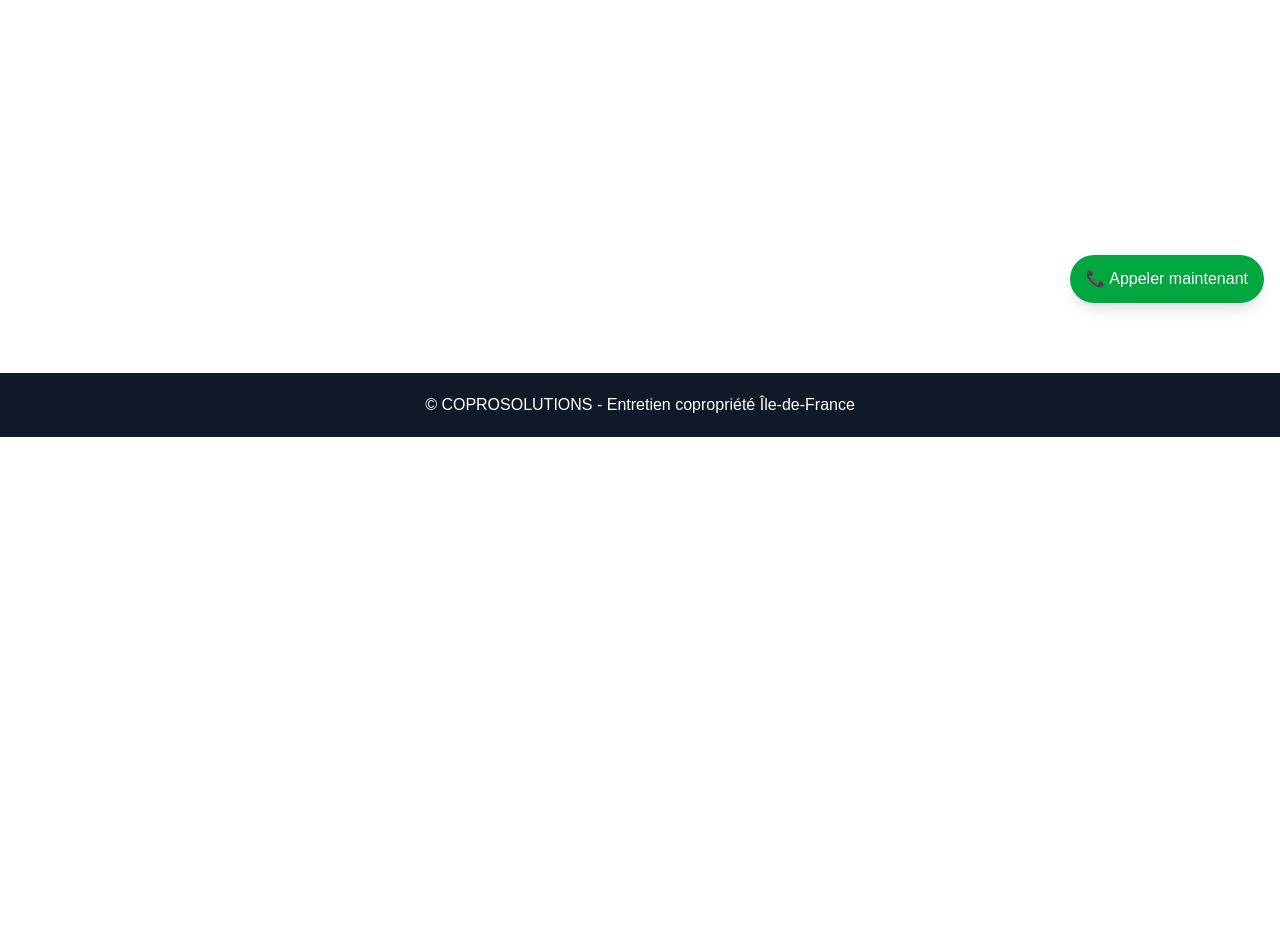
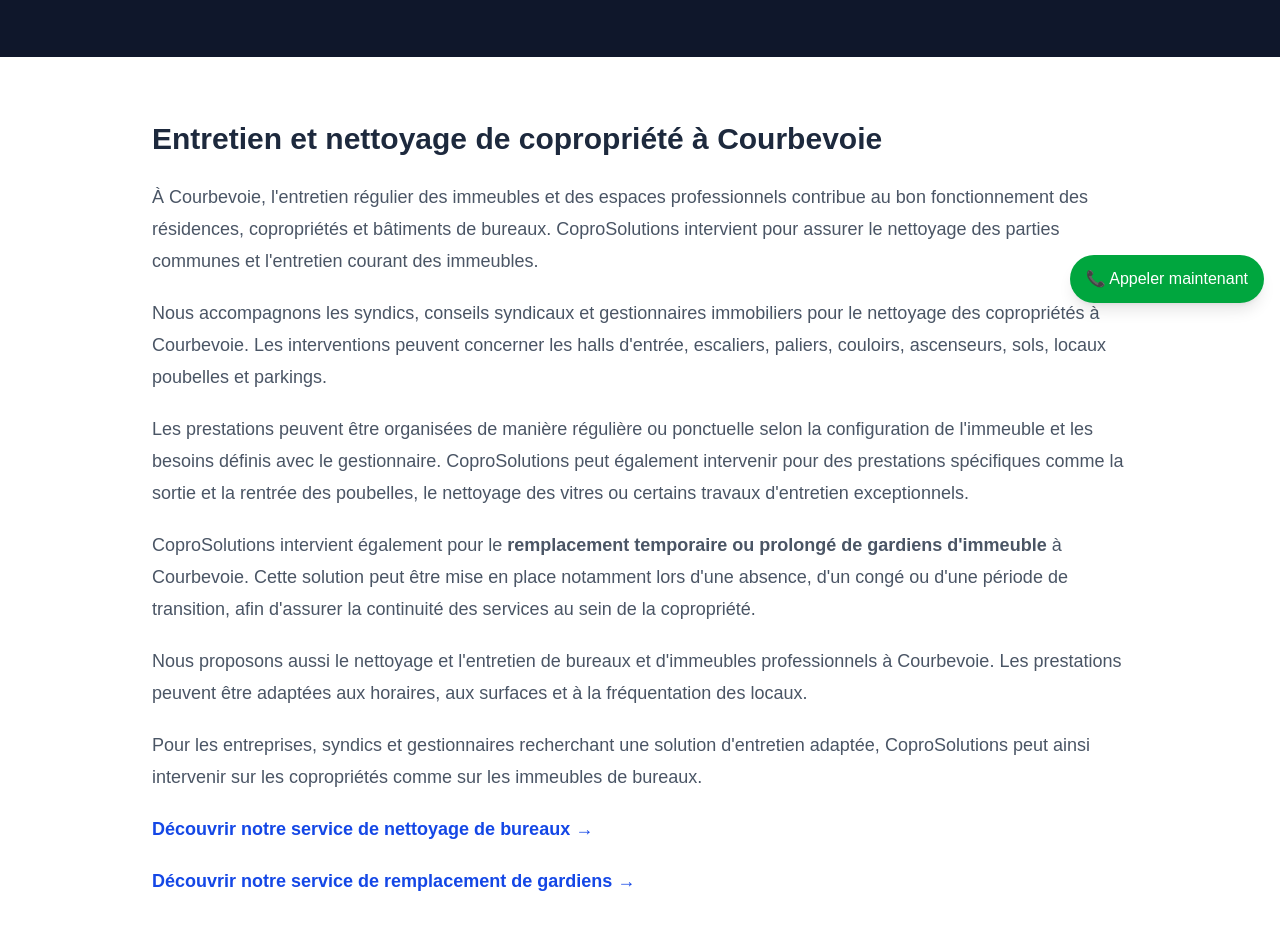
Before and after one commit to amadtag/coprosolutions, a Next.js app: page /zones/hauts-de-seine/courbevoie in a window 1280 px wide. Before the commit this address had no page. Shown: the part 481-1410 px from the top of the page. Before the commit the page ends 918 px from the top, so only its background shows below. Built offline with nearby package versions, Linux system fonts and the light colour scheme.

Commit message:
Ajout page SEO Courbevoie

```diff
--- /dev/null
+++ b/app/zones/hauts-de-seine/courbevoie/page.tsx
@@ -0,0 +1,116 @@
+import type { Metadata } from "next";
+import LocalCityPage from "@/app/zones/_components/LocalCityPage";
+
+export const metadata: Metadata = {
+  title:
+    "Nettoyage de copropriété et de bureaux à Courbevoie | CoproSolutions",
+  description:
+    "CoproSolutions assure le nettoyage de copropriétés, bureaux et immeubles à Courbevoie (92400), ainsi que le remplacement temporaire de gardiens.",
+  alternates: {
+    canonical: "/zones/hauts-de-seine/courbevoie",
+  },
+};
+
+export default function CourbevoiePage() {
+  return (
+    <LocalCityPage
+      city="Courbevoie"
+      postalCode="92400"
+      title="Nettoyage de copropriété et de bureaux à Courbevoie"
+      description="CoproSolutions accompagne les syndics, conseils syndicaux, gestionnaires immobiliers et entreprises pour l'entretien des immeubles, copropriétés et bureaux à Courbevoie."
+      intro={
+        <>
+          <p>
+            À Courbevoie, l'entretien régulier des immeubles et des espaces
+            professionnels contribue au bon fonctionnement des résidences,
+            copropriétés et bâtiments de bureaux. CoproSolutions intervient
+            pour assurer le nettoyage des parties communes et l'entretien
+            courant des immeubles.
+          </p>
+
+          <p>
+            Nous accompagnons les syndics, conseils syndicaux et gestionnaires
+            immobiliers pour le nettoyage des copropriétés à Courbevoie. Les
+            interventions peuvent concerner les halls d'entrée, escaliers,
+            paliers, couloirs, ascenseurs, sols, locaux poubelles et parkings.
+          </p>
+
+          <p>
+            Les prestations peuvent être organisées de manière régulière ou
+            ponctuelle selon la configuration de l'immeuble et les besoins
+            définis avec le gestionnaire. CoproSolutions peut également
+            intervenir pour des prestations spécifiques comme la sortie et la
+            rentrée des poubelles, le nettoyage des vitres ou certains travaux
+            d'entretien exceptionnels.
+          </p>
+
+          <p>
+            CoproSolutions intervient également pour le{" "}
+            <strong>remplacement temporaire ou prolongé de gardiens
+            d'immeuble</strong> à Courbevoie. Cette solution peut être mise en
+            place notamment lors d'une absence, d'un congé ou d'une période de
+            transition, afin d'assurer la continuité des services au sein de
+            la copropriété.
+          </p>
+
+          <p>
+            Nous proposons aussi le nettoyage et l'entretien de bureaux et
+            d'immeubles professionnels à Courbevoie. Les prestations peuvent
+            être adaptées aux horaires, aux surfaces et à la fréquentation des
+            locaux.
+          </p>
+
+          <p>
+            Pour les entreprises, syndics et gestionnaires recherchant une
+            solution d'entretien adaptée, CoproSolutions peut ainsi intervenir
+            sur les copropriétés comme sur les immeubles de bureaux.
+          </p>
+
+          <p>
+            <a
+              href="/entretien-bureau-immeuble"
+              className="font-semibold text-blue-700 hover:underline"
+            >
+              Découvrir notre service de nettoyage de bureaux →
+            </a>
+          </p>
+
+          <p>
+            <a
+              href="/remplacement-gardien"
+              className="font-semibold text-blue-700 hover:underline"
+            >
+              Découvrir notre service de remplacement de gardiens →
+            </a>
+          </p>
+        </>
+      }
+      nearbyCities={[
+        {
+          name: "Levallois-Perret",
+          href: "/zones/hauts-de-seine/levallois-perret",
+        },
+        {
+          name: "Nanterre",
+          href: "/zones/hauts-de-seine/nanterre",
+        },
+        {
+          name: "Neuilly-sur-Seine",
+          href: "/zones/hauts-de-seine/neuilly-sur-seine",
+        },
+        {
+          name: "Rueil-Malmaison",
+          href: "/zones/hauts-de-seine/rueil-malmaison",
+        },
+        {
+          name: "Boulogne-Billancourt",
+          href: "/zones/boulogne-billancourt",
+        },
+        {
+          name: "Paris 17e",
+          href: "/zones/paris-17",
+        },
+      ]}
+    />
+  );
+}
```
